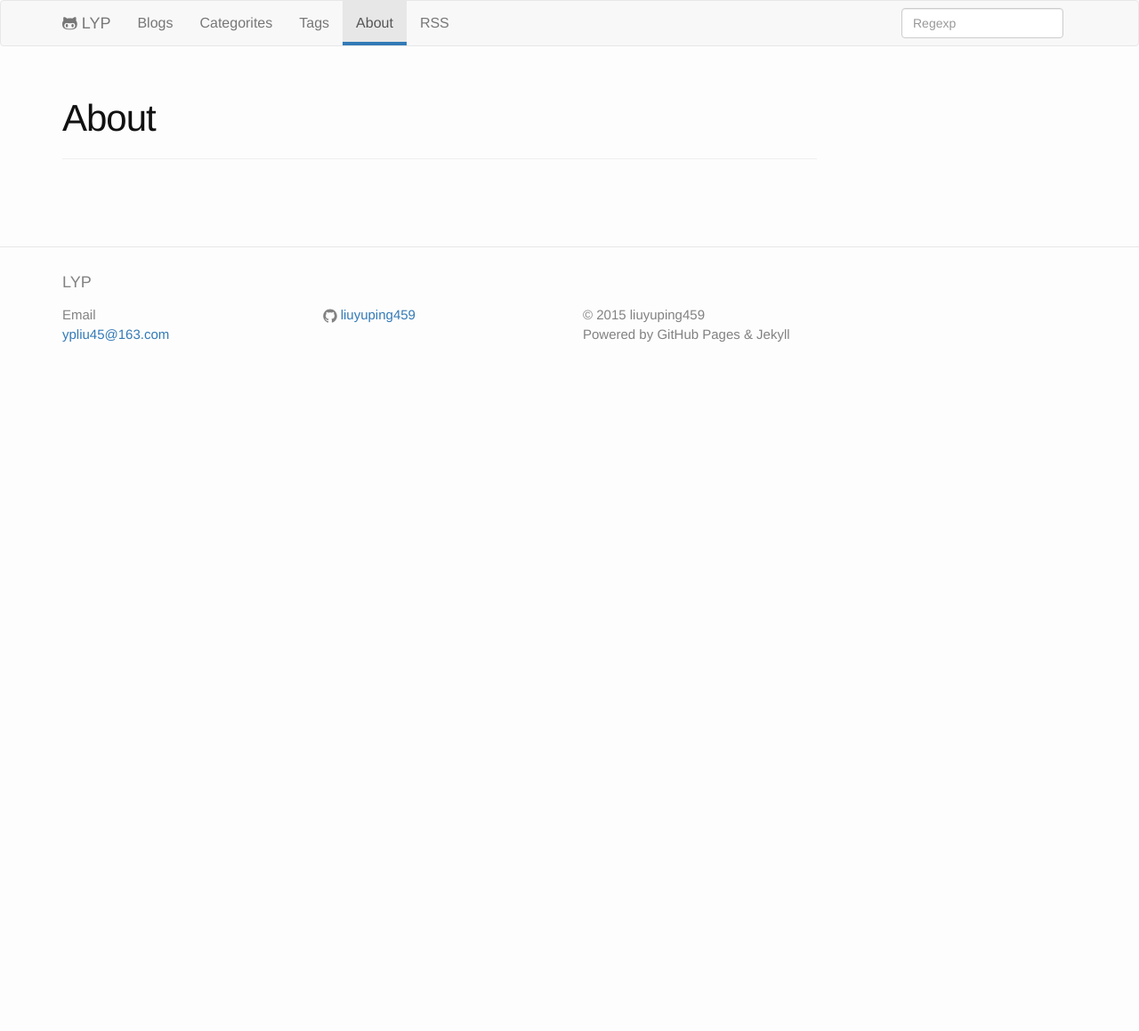
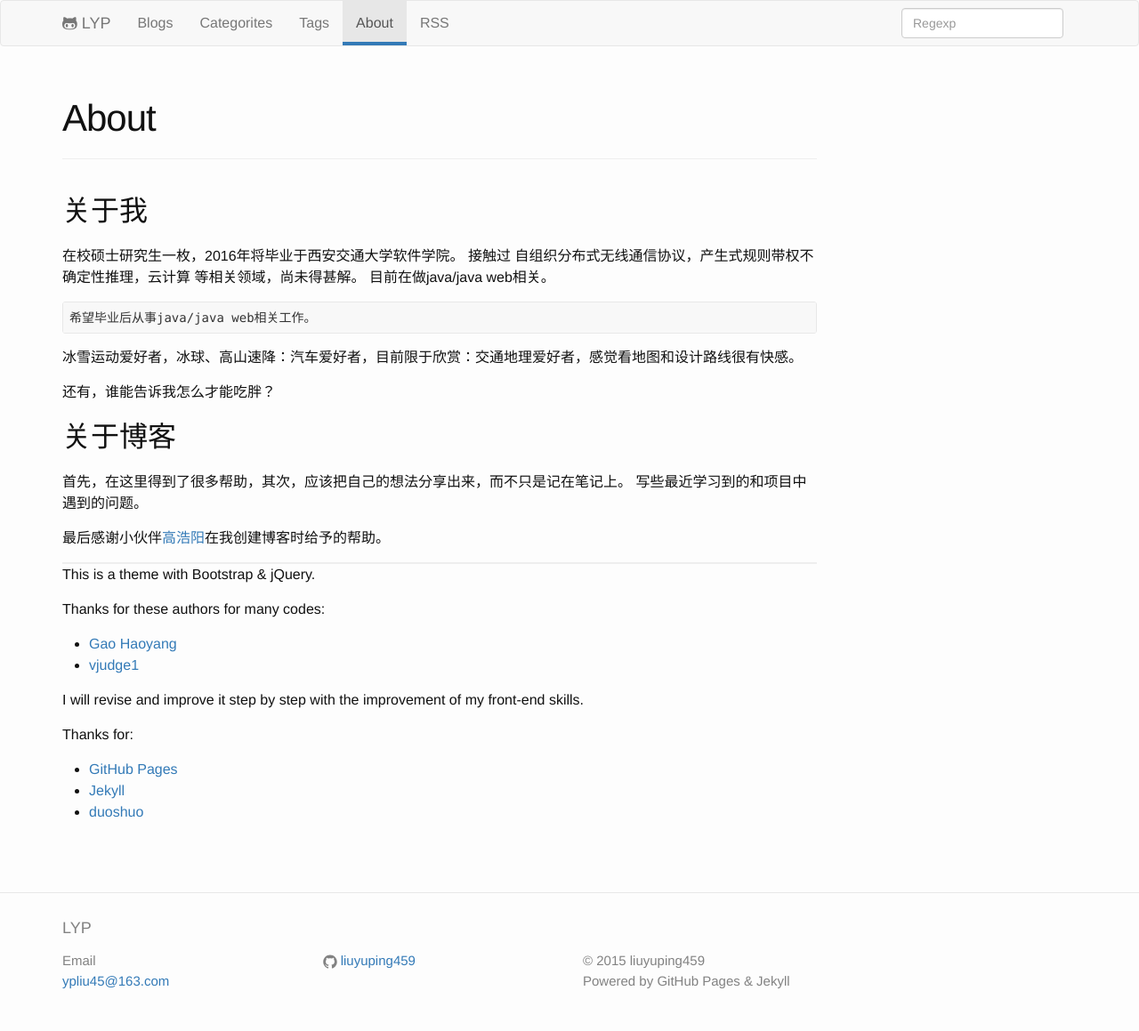
Before and after one commit to liuyuping459/liuyuping459.github.io, a Jekyll site: the page built from 4-about.md, in a window 1280 px wide. Shown: the whole page at 89% size. Built offline with Jekyll 4.4.1, drawn with Linux system fonts in a browser that asks for light colours; nearby versions of some CDN libraries; comment, search, counter and statistics services are not loaded; before the commit the page ends 900 px from its top, so only the background shows below that.

Commit message:
blog基本框架测试

```diff
--- a/4-about.md
+++ b/4-about.md
@@ -4,19 +4,37 @@ title: About
 permalink: /about/
 ---
 
-<!-- An amateur on computer. I'm using OS X now. Feeling good about OS X and Linux. But I'm not used to Windows now.
+##关于我
+在校硕士研究生一枚，2016年将毕业于西安交通大学软件学院。
+接触过 自组织分布式无线通信协议，产生式规则带权不确定性推理，云计算 等相关领域，尚未得甚解。
+目前在做java/java web相关。
 
-The name "vjudge1" comes from Online Judges, which is a robot account using by [vjudge](http://vjudge.net). Of course, They don't know me.
+	希望毕业后从事java/java web相关工作。
 
-This is my own theme with Bootstrap & jQuery.
+冰雪运动爱好者，冰球、高山速降：汽车爱好者，目前限于欣赏：交通地理爱好者，感觉看地图和设计路线很有快感。
 
-Thanks for these authors for some codes:
+还有，谁能告诉我怎么才能吃胖？
+
+##关于博客
+首先，在这里得到了很多帮助，其次，应该把自己的想法分享出来，而不只是记在笔记上。
+写些最近学习到的和项目中遇到的问题。
+
+最后感谢小伙伴[高浩阳](https://github.com/Gaohaoyang/gaohaoyang.github.io)在我创建博客时给予的帮助。
+
+---
+---
+
+This is a theme with Bootstrap & jQuery.
+
+Thanks for these authors for many codes:
 
 * [Gao Haoyang](https://github.com/Gaohaoyang/gaohaoyang.github.io)
-* [Liberize](https://github.com/liberize/liberize.github.com)
+* [vjudge1](http://vjudge1.github.io/)
+
+I will revise and improve it step by step with the improvement of my front-end skills.
 
 Thanks for:
 
 * [GitHub Pages](https://pages.github.com)
 * [Jekyll](http://jekyllrb.com)
-* [Disqus](https://disqus.com) -->
+* [duoshuo](https://duoshuo.com)
--- a/index.html
+++ b/index.html
@@ -2,12 +2,12 @@
 layout: default
 ---
 <div class="row">
-  <div class="col-md-12">
+  <!-- <div class="col-md-12">
     <div class="page-header">
       <h1>{{ site.title }}</h1>
       <p class="text-muted">{{ site.description }}</p>
     </div>
-  </div>
+  </div> -->
 
   <div class="col-md-9" role="main">
     <div>
```
Also changed, not shown: README (2).md (deleted, +0 -17 lines), _posts/2014-04-01-type-chinese-in-linux.markdown (deleted, +0 -94 lines), _posts/2015-06-04-hello.md (+9 -13 lines), README.md.
